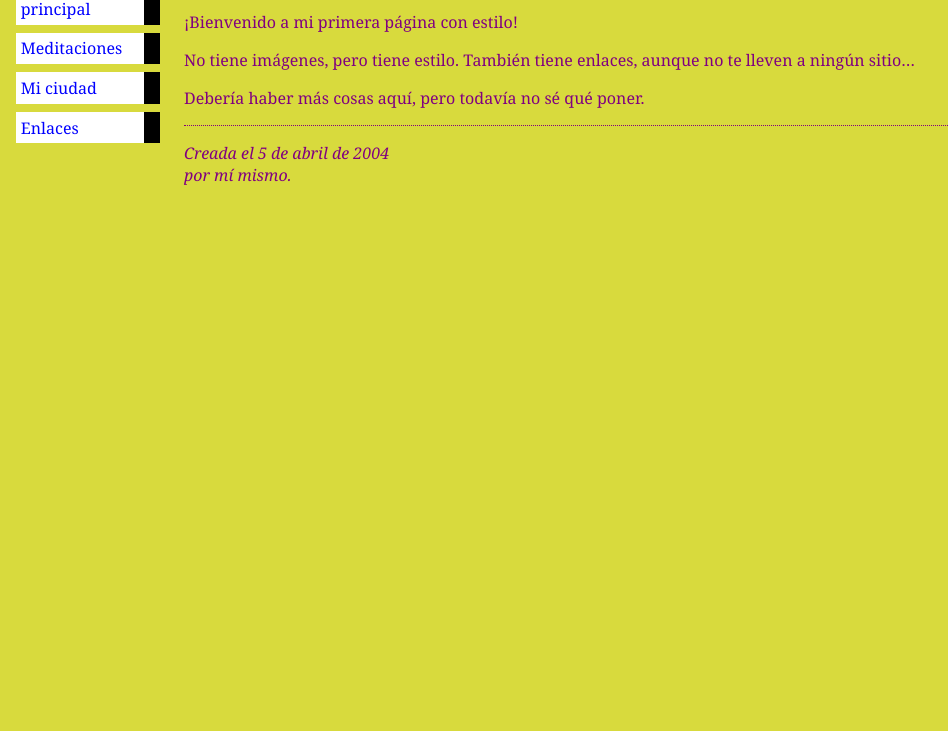
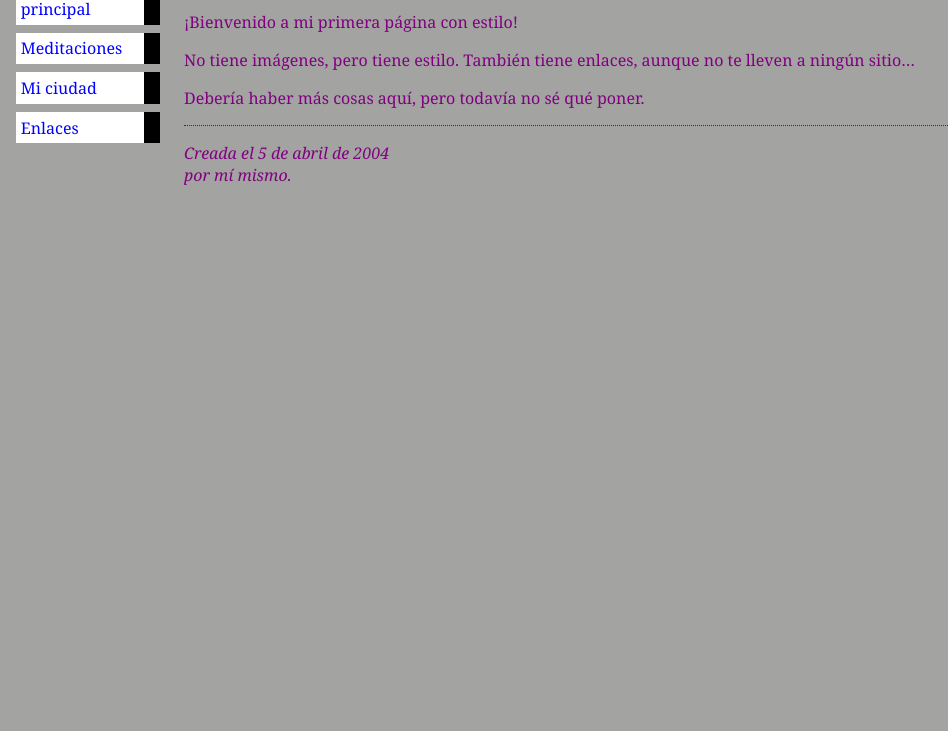
Before and after one commit to PabloCarrH/Programacion-Basica, a plain HTML site: page index.html in a window 1280 px wide. Shown: the part 69-800 px from the top of the page, without its empty margins (0-948 px from the left). Drawn offline with Linux system fonts and the light colour scheme.

Commit message:
cambio color back

```diff
--- a/index.html
+++ b/index.html
@@ -8,7 +8,7 @@
     font-family: Georgia, "Times New Roman",
           Times, serif;
     color: purple;
-    background-color: #d8da3d }
+    background-color: #a3a3a1 }
   ul.navbar {
     list-style-type: none;
     padding: 0;
```
